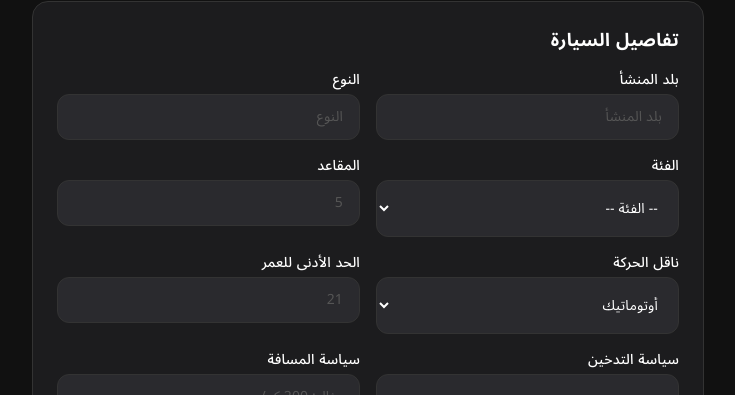
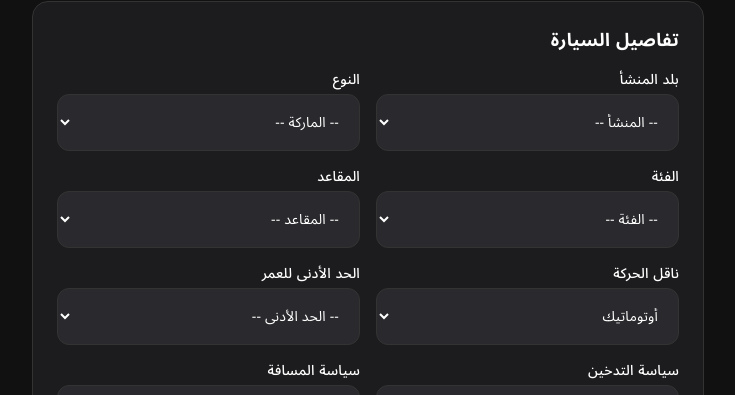
Before and after one commit to alshatreee/sikka-car, a Next.js app: page /list in a window 1280 px wide. Shown: the part 676-1071 px from the top of the page, without its empty margins (272-1007 px from the left). Built offline with nearby package versions, Linux system fonts and the light colour scheme; no server answers.

Commit message:
Convert remaining list page inputs to dropdowns (origin, brand, seats, age, distance, availability)
https://claude.ai/code/session_0123EdueUVvGT3cD7bS2ZJy8

```diff
--- a/app/list/page.tsx
+++ b/app/list/page.tsx
@@ -310,13 +310,38 @@ export default function ListPage() {
                   <label className="mb-1 block text-sm font-medium text-text-primary">
                     {t('origin')}
                   </label>
-                  <input name="origin" placeholder={t('origin')} className="w-full rounded-xl border border-dark-border bg-dark-surface px-4 py-3 text-sm text-text-primary outline-none transition-colors placeholder:text-text-muted focus:border-dark-border-light focus:ring-2 focus:ring-dark-border/50" />
+                  <select name="origin" className="w-full rounded-xl border border-dark-border bg-dark-surface px-4 py-3 text-sm text-text-primary outline-none transition-colors focus:border-dark-border-light focus:ring-2 focus:ring-dark-border/50">
+                    <option value="">{lang === 'ar' ? '-- المنشأ --' : '-- Origin --'}</option>
+                    <option value="يابانية">{lang === 'ar' ? 'يابانية' : 'Japanese'}</option>
+                    <option value="أمريكية">{lang === 'ar' ? 'أمريكية' : 'American'}</option>
+                    <option value="كورية">{lang === 'ar' ? 'كورية' : 'Korean'}</option>
+                    <option value="ألمانية">{lang === 'ar' ? 'ألمانية' : 'German'}</option>
+                    <option value="بريطانية">{lang === 'ar' ? 'بريطانية' : 'British'}</option>
+                    <option value="صينية">{lang === 'ar' ? 'صينية' : 'Chinese'}</option>
+                    <option value="أخرى">{lang === 'ar' ? 'أخرى' : 'Other'}</option>
+                  </select>
                 </div>
                 <div>
                   <label className="mb-1 block text-sm font-medium text-text-primary">
                     {t('carType')}
                   </label>
-                  <input name="type" placeholder={t('carType')} className="w-full rounded-xl border border-dark-border bg-dark-surface px-4 py-3 text-sm text-text-primary outline-none transition-colors placeholder:text-text-muted focus:border-dark-border-light focus:ring-2 focus:ring-dark-border/50" />
+                  <select name="type" className="w-full rounded-xl border border-dark-border bg-dark-surface px-4 py-3 text-sm text-text-primary outline-none transition-colors focus:border-dark-border-light focus:ring-2 focus:ring-dark-border/50">
+                    <option value="">{lang === 'ar' ? '-- الماركة --' : '-- Brand --'}</option>
+                    <option value="تويوتا">{lang === 'ar' ? 'تويوتا' : 'Toyota'}</option>
+                    <option value="نيسان">{lang === 'ar' ? 'نيسان' : 'Nissan'}</option>
+                    <option value="هوندا">{lang === 'ar' ? 'هوندا' : 'Honda'}</option>
+                    <option value="هيونداي">{lang === 'ar' ? 'هيونداي' : 'Hyundai'}</option>
+                    <option value="كيا">{lang === 'ar' ? 'كيا' : 'Kia'}</option>
+                    <option value="شيفروليه">{lang === 'ar' ? 'شيفروليه' : 'Chevrolet'}</option>
+                    <option value="فورد">{lang === 'ar' ? 'فورد' : 'Ford'}</option>
+                    <option value="مرسيدس">{lang === 'ar' ? 'مرسيدس' : 'Mercedes'}</option>
+                    <option value="بي ام دبليو">{lang === 'ar' ? 'بي ام دبليو' : 'BMW'}</option>
+                    <option value="لكزس">{lang === 'ar' ? 'لكزس' : 'Lexus'}</option>
+                    <option value="جي ام سي">{lang === 'ar' ? 'جي ام سي' : 'GMC'}</option>
+                    <option value="لاند روفر">{lang === 'ar' ? 'لاند روفر' : 'Land Rover'}</option>
+                    <option value="بورشه">{lang === 'ar' ? 'بورشه' : 'Porsche'}</option>
+                    <option value="أخرى">{lang === 'ar' ? 'أخرى' : 'Other'}</option>
+                  </select>
                 </div>
               </div>
 
@@ -340,14 +365,15 @@ export default function ListPage() {
                   <label className="mb-1 block text-sm font-medium text-text-primary">
                     {t('seats')}
                   </label>
-                  <input
-                    name="seats"
-                    type="number"
-                    min="1"
-                    max="15"
-                    placeholder="5"
-                    className="w-full rounded-xl border border-dark-border bg-dark-surface px-4 py-3 text-sm text-text-primary outline-none transition-colors placeholder:text-text-muted focus:border-dark-border-light focus:ring-2 focus:ring-dark-border/50"
-                  />
+                  <select name="seats" className="w-full rounded-xl border border-dark-border bg-dark-surface px-4 py-3 text-sm text-text-primary outline-none transition-colors focus:border-dark-border-light focus:ring-2 focus:ring-dark-border/50">
+                    <option value="">{lang === 'ar' ? '-- المقاعد --' : '-- Seats --'}</option>
+                    <option value="2">2</option>
+                    <option value="4">4</option>
+                    <option value="5">5</option>
+                    <option value="7">7</option>
+                    <option value="8">8</option>
+                    <option value="9">9</option>
+                  </select>
                 </div>
               </div>
 
@@ -366,13 +392,13 @@ export default function ListPage() {
                   <label className="mb-1 block text-sm font-medium text-text-primary">
                     {t('minAge')}
                   </label>
-                  <input
-                    name="minAge"
-                    type="number"
-                    min="18"
-                    placeholder="21"
-                    className="w-full rounded-xl border border-dark-border bg-dark-surface px-4 py-3 text-sm text-text-primary outline-none transition-colors placeholder:text-text-muted focus:border-dark-border-light focus:ring-2 focus:ring-dark-border/50"
-                  />
+                  <select name="minAge" className="w-full rounded-xl border border-dark-border bg-dark-surface px-4 py-3 text-sm text-text-primary outline-none transition-colors focus:border-dark-border-light focus:ring-2 focus:ring-dark-border/50">
+                    <option value="">{lang === 'ar' ? '-- الحد الأدنى --' : '-- Min Age --'}</option>
+                    <option value="18">18</option>
+                    <option value="21">21</option>
+                    <option value="25">25</option>
+                    <option value="30">30</option>
+                  </select>
                 </div>
               </div>
 
```
